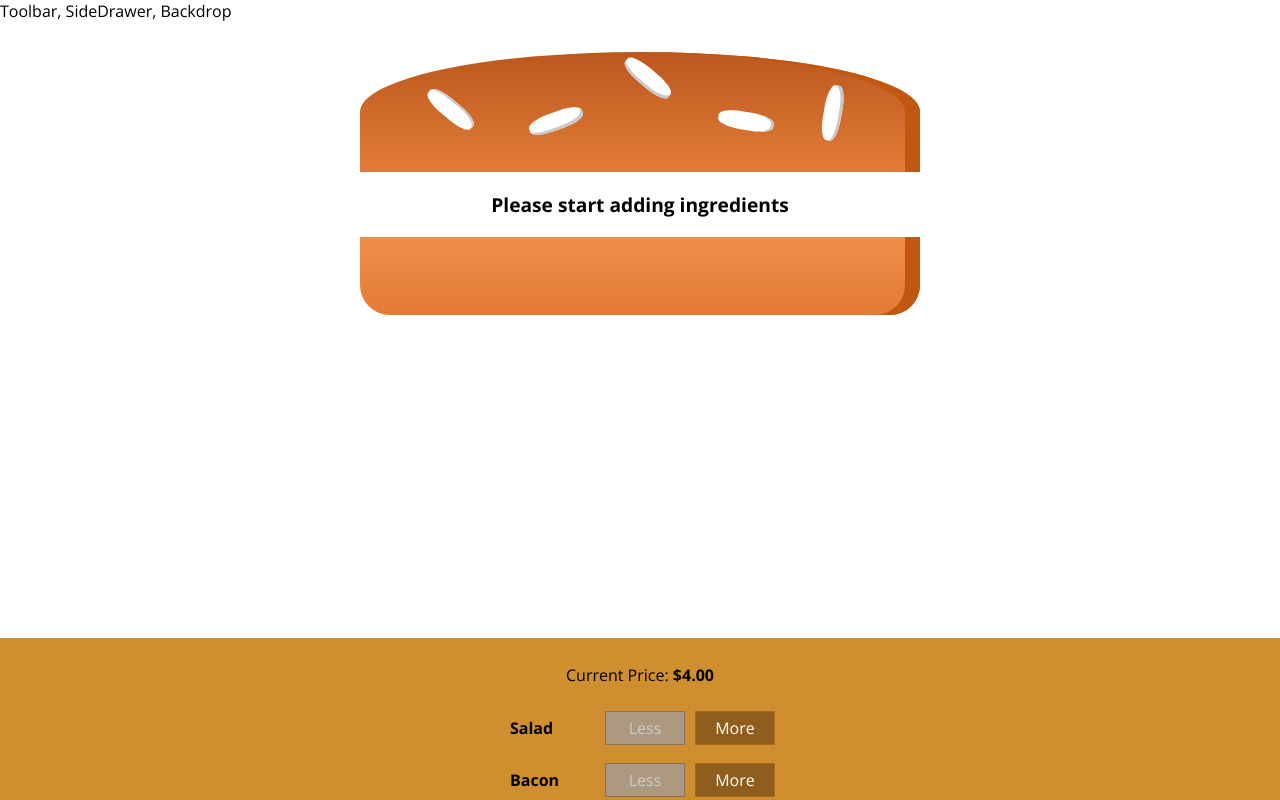
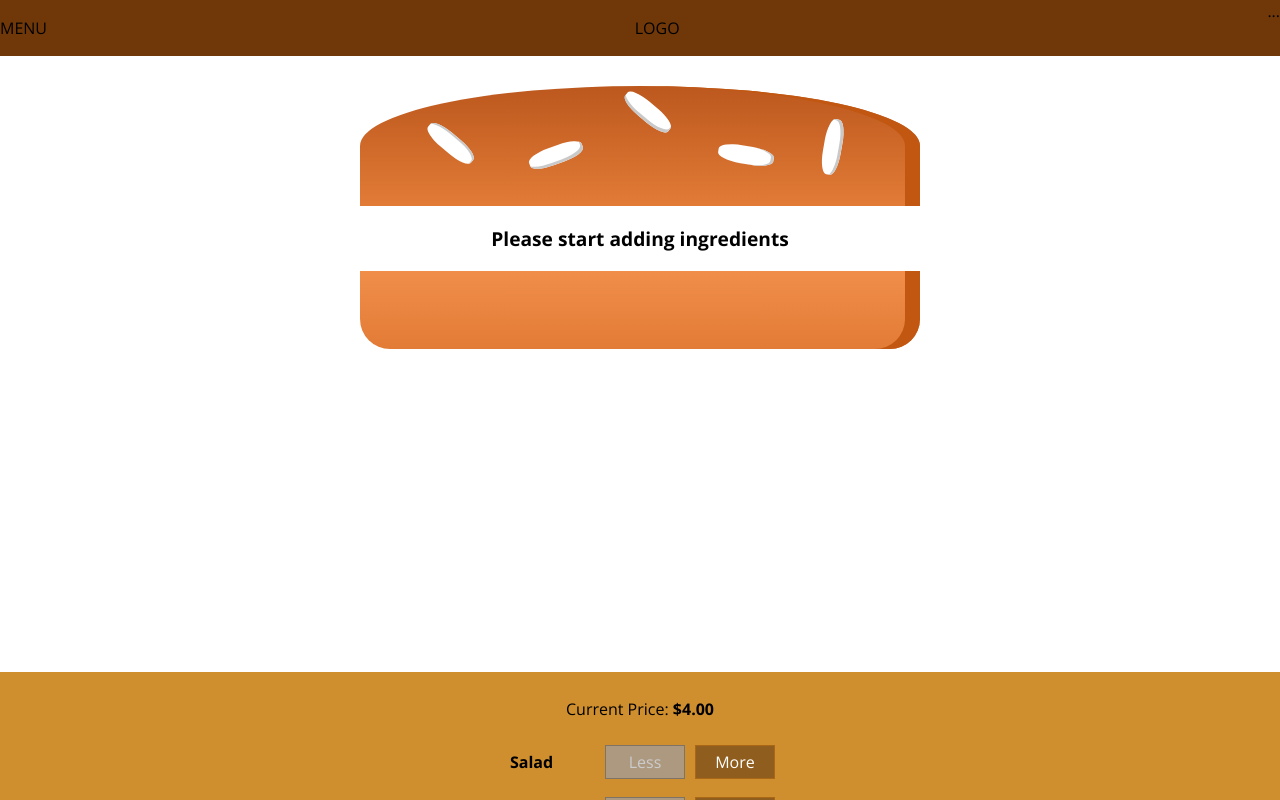
Before and after one commit to dwyfrequency/burgerbuilder, a React (Create React App) app: page / in a window 1280 px wide. Shown: the top 800 px of the page. Built offline with nearby package versions, Linux system fonts and the light colour scheme.

Commit message:
adding toolbar and styling to layout

```diff
--- a/src/components/Layout/Layout.js
+++ b/src/components/Layout/Layout.js
@@ -1,10 +1,11 @@
 import React from "react";
+import Toolbar from "../Navigation/Toolbar/Toolbar";
 import Aux from "../../hoc/Aux";
 // need to add .module to have it work with reactscripts > 2.0.0
 import classes from "./Layout.module.css";
 const Layout = props => (
   <Aux>
-    <div>Toolbar, SideDrawer, Backdrop</div>
+    <Toolbar />
     <main className={classes.Content}>{props.children}</main>
   </Aux>
 );
--- a/src/components/Layout/Layout.module.css
+++ b/src/components/Layout/Layout.module.css
@@ -1,3 +1,3 @@
 .Content {
-  margin-top: 16px;
+  margin-top: 72px;
 }
--- a/src/components/Navigation/Toolbar/Toolbar.js
+++ b/src/components/Navigation/Toolbar/Toolbar.js
@@ -2,7 +2,7 @@ import React from "react";
 import classes from "./Toolbar.module.css";
 
 const Toolbar = props => (
-  <header>
+  <header className={classes.Toolbar}>
     <div>MENU</div>
     <div>LOGO</div>
     <nav>...</nav>
```
